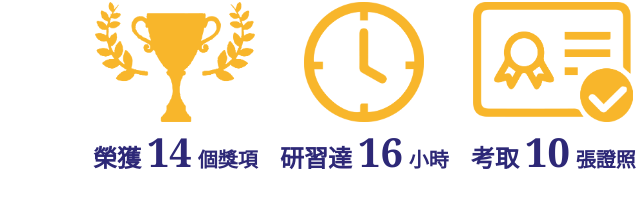
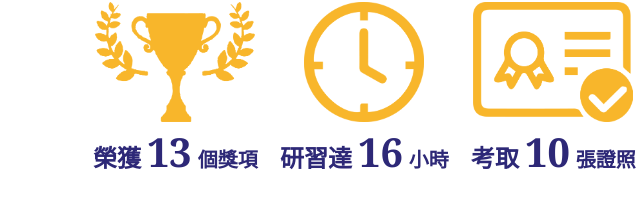
Before and after one commit to yixiang-liao/yixiang, a plain HTML site: page index.html in a window 1280 px wide. Shown: the part 3198-3400 px from the top of the page, 397-1037 px from the left. Drawn offline with nearby package versions, Linux system fonts and the light colour scheme.

Commit message:
Update index.html

```diff
--- a/index.html
+++ b/index.html
@@ -238,7 +238,7 @@ https://templatemo.com/tm-536-dream-pulse
                               <td align="center" valign="middle"><a href="#license"><img src="img/證照.png" width="160" height="120" alt=""/></a></td>
                             </tr>
                             <tr style="color: #2D2877">
-                              <td align="center" valign="middle" style="font-family: '微軟正黑體 Light'"><span style="font-size: 20px"><strong>榮獲</strong></span><strong> <span style="font-size: 40px; font-family: Cambria, 'Hoefler Text', 'Liberation Serif', Times, 'Times New Roman', serif;">14</span> <span style="font-size: 20px">個獎項</span></strong></td>
+                              <td align="center" valign="middle" style="font-family: '微軟正黑體 Light'"><span style="font-size: 20px"><strong>榮獲</strong></span><strong> <span style="font-size: 40px; font-family: Cambria, 'Hoefler Text', 'Liberation Serif', Times, 'Times New Roman', serif;">13</span> <span style="font-size: 20px">個獎項</span></strong></td>
                               <td align="center" valign="middle"><span style="font-size: 20px"><strong>研習達</strong></span><strong> <span style="font-size: 40px; font-family: Cambria, 'Hoefler Text', 'Liberation Serif', Times, 'Times New Roman', serif;">16</span> <span style="font-size: 20px">小時</span></strong></td>
                               <td align="center" valign="middle"><span style="font-size: 20px"><strong>考取</strong></span><strong> <span style="font-size: 40px; font-family: Cambria, 'Hoefler Text', 'Liberation Serif', Times, 'Times New Roman', serif;">10</span> <span style="font-size: 20px">張證照</span></strong></td>
                             </tr>
```
